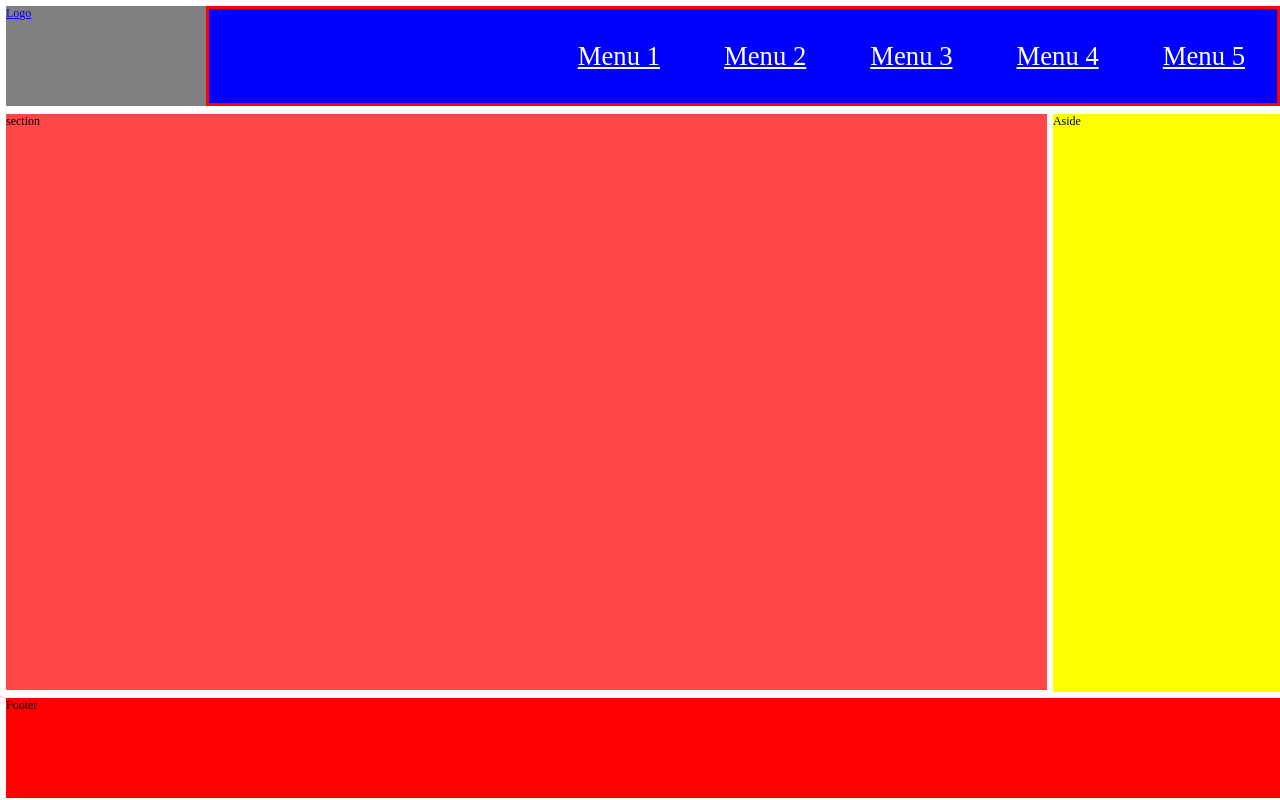
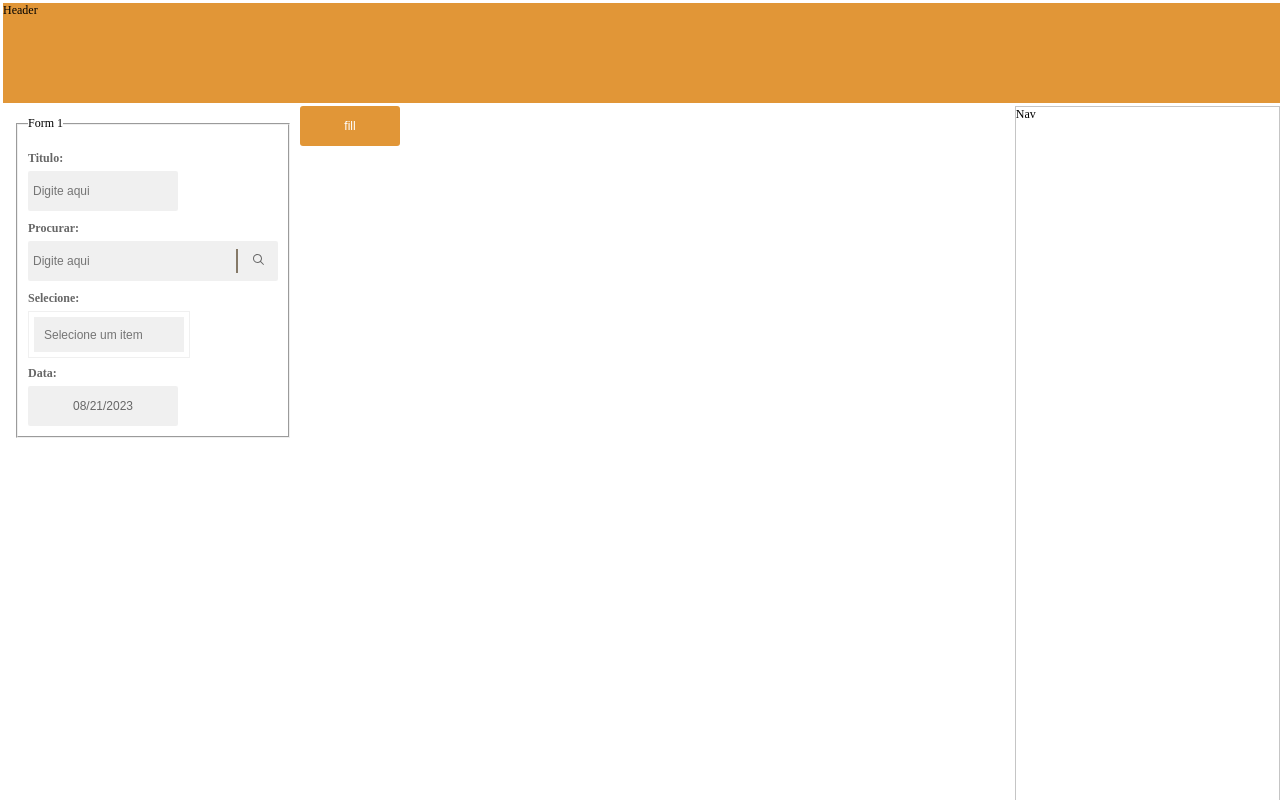
Before and after one commit to DennisWilliam/react-lib-sass, a React (Vite) app: page /base-template in a window 1280 px wide. Shown: the top 800 px of the page. Built offline with nearby package versions, Linux system fonts and the light colour scheme.

Commit message:
Ajustando template e componentes

```diff
--- a/src/App.tsx
+++ b/src/App.tsx
@@ -11,7 +11,7 @@ import { FieldsetRoot } from './components/fieldset/root'
 import { InputDatepicker, InputSearch, InputText } from './components/inputs'
 import { Select } from './components/select'
 import { Star } from './icons/Star'
-import TemplateDefault, { TemplateLogo } from './templates/default'
+import TemplateDefault from './templates/default'
 
 const op = [
 	{ value: '1', label: 'teste 1' },
@@ -139,22 +139,31 @@ const PageDatepicker = () => {
 }
 
 const PageLayout = () => {
-	return <TemplateDefault id="template"></TemplateDefault>
-}
-
-const PageLayoutLogo = () => {
-	return <TemplateLogo id="template"></TemplateLogo>
+	return (
+		<TemplateDefault id="template">
+			<>
+				<FieldsetRoot id="fieldset1" legend="Form 1">
+					<InputText id="input" variants="text" label="Titulo:" placeholder="Digite aqui" />
+					<InputSearch id="search" label="Procurar:" placeholder="Digite aqui" />
+					<Select id="select" variants="search" options={op} label="Selecione:" />
+					<InputDatepicker id="datepicker2" label="Data:" />
+				</FieldsetRoot>
+				<Button id="btn-fill" variant="fill">
+					fill
+				</Button>
+			</>
+		</TemplateDefault>
+	)
 }
 
 const router = createBrowserRouter(
 	createRoutesFromElements(
-		<Route path="/" element={<PageLayoutLogo />}>
+		<Route path="/" element={<PageLayout />}>
 			<Route index path="/base-page-story" element={<Page />} />
 			<Route index path="/base-input" element={<PageInput />} />
 			<Route index path="/base-select" element={<PageSelect />} />
 			<Route index path="/base-datepicker" element={<PageDatepicker />} />
 			<Route index path="/base-template" element={<PageLayout />} />
-			<Route index path="/base-template2" element={<PageLayoutLogo />} />
 		</Route>
 	)
 )
--- a/src/components/fieldset/root/_default.scss
+++ b/src/components/fieldset/root/_default.scss
@@ -5,4 +5,7 @@
 	@include default;
 	padding: 10px;
 	margin: 10px;
+	display: flex;
+	flex-direction: column;
+	height: fit-content;
 }
--- a/src/components/inputs/index.tsx
+++ b/src/components/inputs/index.tsx
@@ -55,13 +55,21 @@ export const InputSearch: React.FC<InputSearchProps> = ({
 	)
 }
 
-export const InputDatepicker: React.FC<InputDatepickerProps> = ({ className, ...props }) => {
+export const InputDatepicker: React.FC<InputDatepickerProps> = ({
+	id,
+	label,
+	className,
+	...props
+}) => {
 	const [startDate, setStartDate] = useState(new Date())
 	return (
-		<DatePicker
-			className="datepicker"
-			selected={startDate}
-			onChange={(date: Date) => setStartDate(date)}
-		/>
+		<>
+			<LabelRoot htmlFor={id}>{label}</LabelRoot>
+			<DatePicker
+				className="datepicker"
+				selected={startDate}
+				onChange={(date: Date) => setStartDate(date)}
+			/>
+		</>
 	)
 }
--- a/src/components/select/index.tsx
+++ b/src/components/select/index.tsx
@@ -1,3 +1,4 @@
+import { LabelRoot } from '../label/root'
 import { SelectRoot, SelectRootProps } from './root'
 import './variants/standard.scss'
 
@@ -10,8 +11,11 @@ export type SelectProps = {
 
 export const Select: React.FC<SelectProps> = ({ id, label, children, ...props }) => {
 	return (
-		<SelectRoot id={id} {...props}>
-			{children}
-		</SelectRoot>
+		<>
+			<LabelRoot htmlFor={id}>{label}</LabelRoot>
+			<SelectRoot id={id} {...props}>
+				{children}
+			</SelectRoot>
+		</>
 	)
 }
--- a/src/components/select/root/_default.scss
+++ b/src/components/select/root/_default.scss
@@ -32,7 +32,7 @@ $inputHeight: 35px;
 
 .ancor {
 	position: relative;
-	height: $inputHeight;
+	height: 45px;
 	width: 160px;
 	display: inline-block;
 	z-index: 9;
--- a/src/templates/default/index.tsx
+++ b/src/templates/default/index.tsx
@@ -1,25 +1,27 @@
-import { useEffect } from 'react'
+import React, { useEffect } from 'react'
 import './variants/_default.scss'
+import './variants/commons.scss'
 import './variants/layout.scss'
 import './variants/layout2.scss'
 import './variants/layout3.scss'
 
 export type TemplateDefaultProps = {
 	id: string
+	children: React.ReactElement
 }
 
-const TemplateDefault: React.FC<TemplateDefaultProps> = ({ id }) => {
+const TemplateDefault: React.FC<TemplateDefaultProps> = ({ id, children }) => {
 	useEffect(() => {
 		const root = document.getElementById('root')
-		root?.classList.add('layout2')
+		root?.classList.add('commons')
 	}, [])
 
 	const classNames = 'template-item'
 	return (
 		<>
 			<header className={classNames}>Header</header>
+			<main className={classNames}>{children}</main>
 			<nav className={classNames}>Nav</nav>
-			<main className={classNames}>Main</main>
 			<aside className={classNames}>Aside</aside>
 			<footer className={classNames}>Footer</footer>
 		</>
--- /dev/null
+++ b/src/templates/default/variants/commons.scss
@@ -0,0 +1,47 @@
+$headerWidth: 100px;
+$footerWidth: 100px;
+$margin: 330px;
+
+.commons {
+	display: flex;
+
+	& > header {
+		height: 100px;
+		margin: 0;
+		background-color: var(--primary);
+	}
+	& > nav {
+		flex: 1 1 30vh;
+		height: 100%;
+		background-color: var(--background);
+		border: solid 1px var(--disable-text);
+	}
+
+	& > aside {
+		display: none;
+		flex: 1 1 200px;
+		background-color: yellow;
+	}
+
+	& > main {
+		flex: 20 1 500px;
+		background-color: var(--background);
+		/* 100% da altura vertical - a soma da altura do header + footer + margin deles*/
+		height: 100%;
+	}
+	footer {
+		height: 100px;
+		border-top: solid 1px var(--disable-text);
+		background-color: var(--background);
+	}
+
+	@media only screen and (max-width: 923px) {
+		main {
+			height: calc(100vh - 436px);
+		}
+		aside {
+			flex: 1 1 100vw;
+			height: 100px;
+		}
+	}
+}
```
